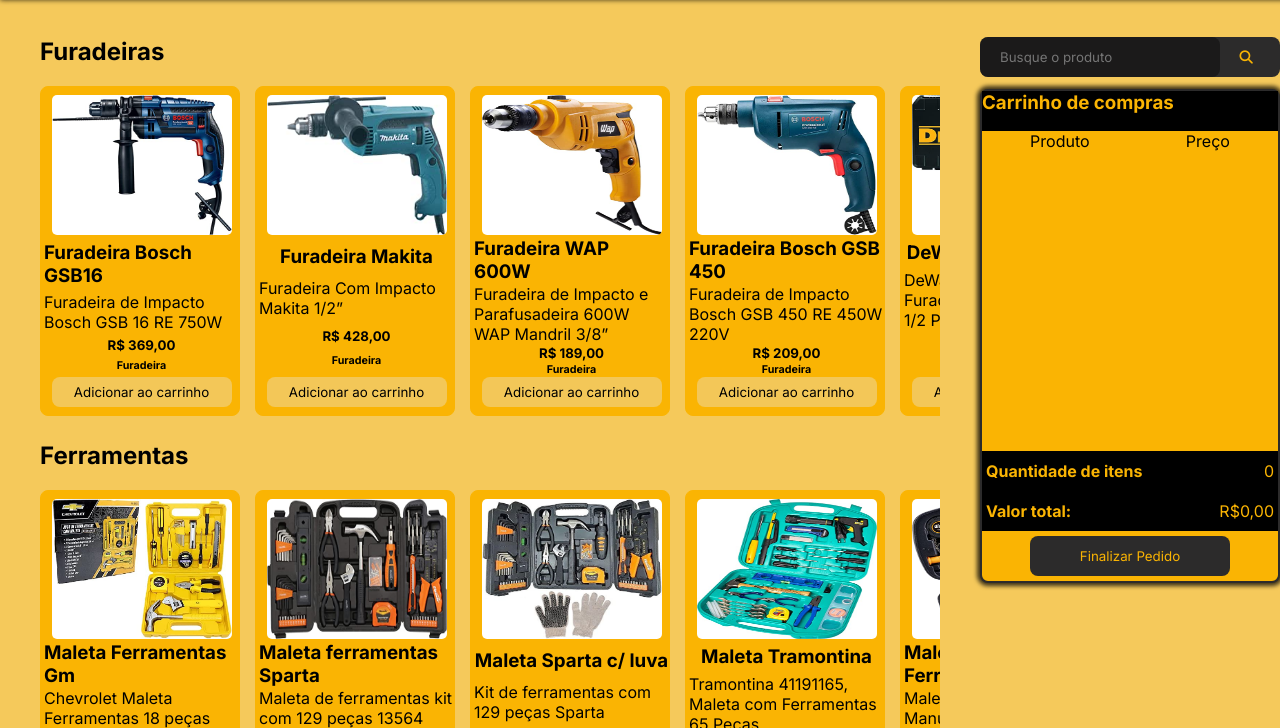
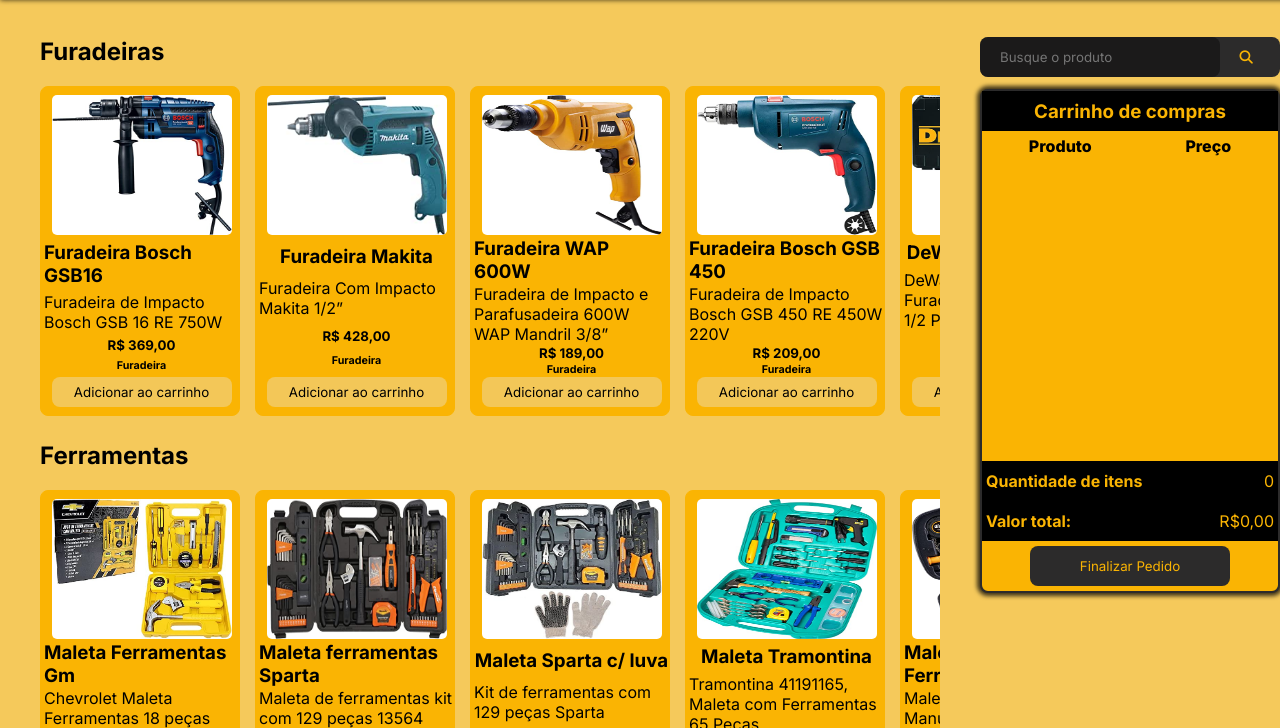
Before and after one commit to Kenzie-Academy-Brasil-Developers/m1-entrega-capstone-ecommerce-wellinton-eugenio, a plain HTML site: page index.html in a window 1280 px wide. Shown: the part 72-800 px from the top of the page. Drawn offline with Linux system fonts and the light colour scheme.

Commit message:
estilizacao

```diff
--- a/css/style.css
+++ b/css/style.css
@@ -204,13 +204,19 @@ form button:hover{
 .car-title{
     width: 100%;
     height: 40px;
+    display: flex;
+    justify-content: center;
     align-items: center;
     color: #fab403;
     background-color: #000;
+
 }
 .nav-carrinho{
     display: flex;
     justify-content: space-around;
+    align-items: center;
+    font-weight: 800;
+    height: 30px;
 }
 .lista-car{
     display: flex;
```
